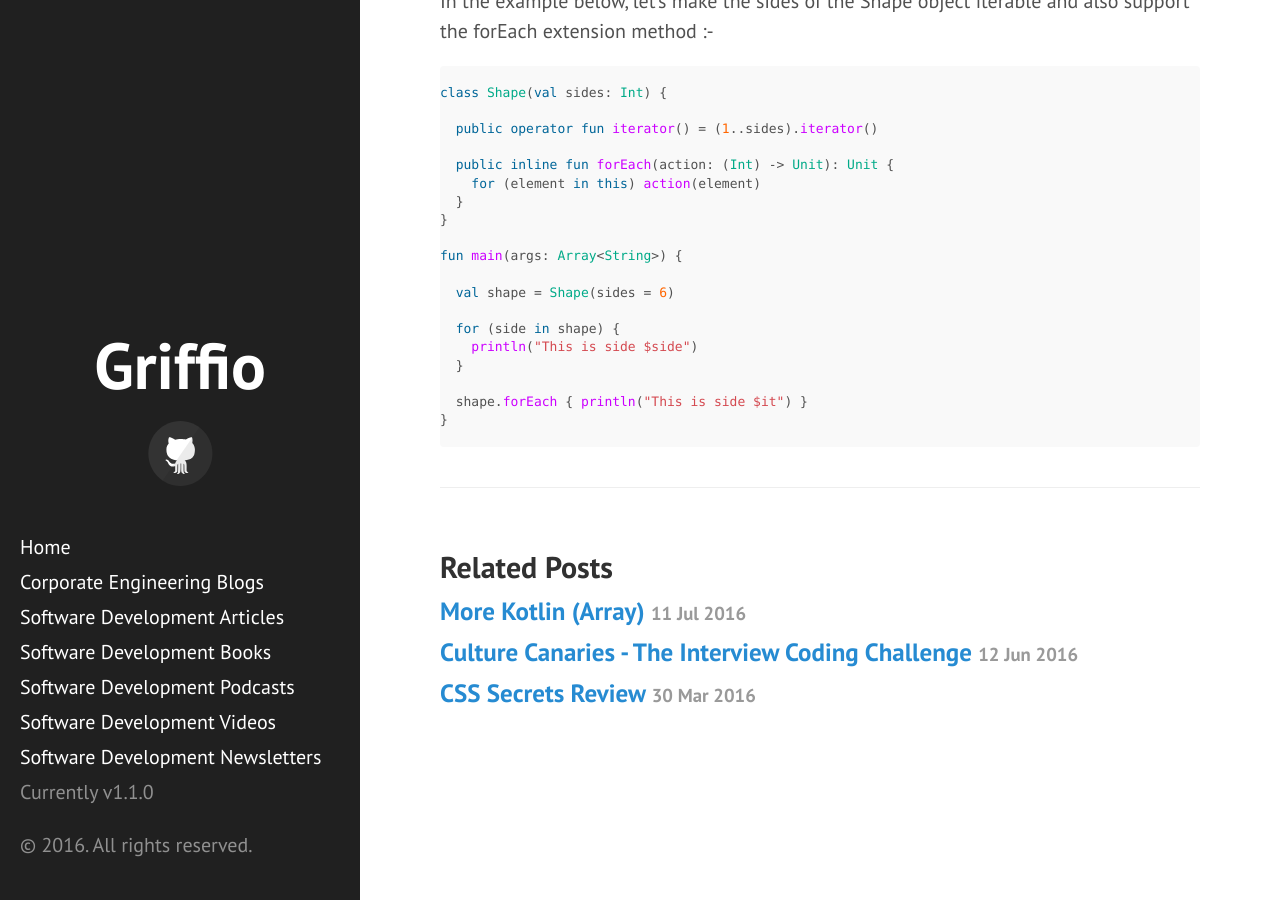
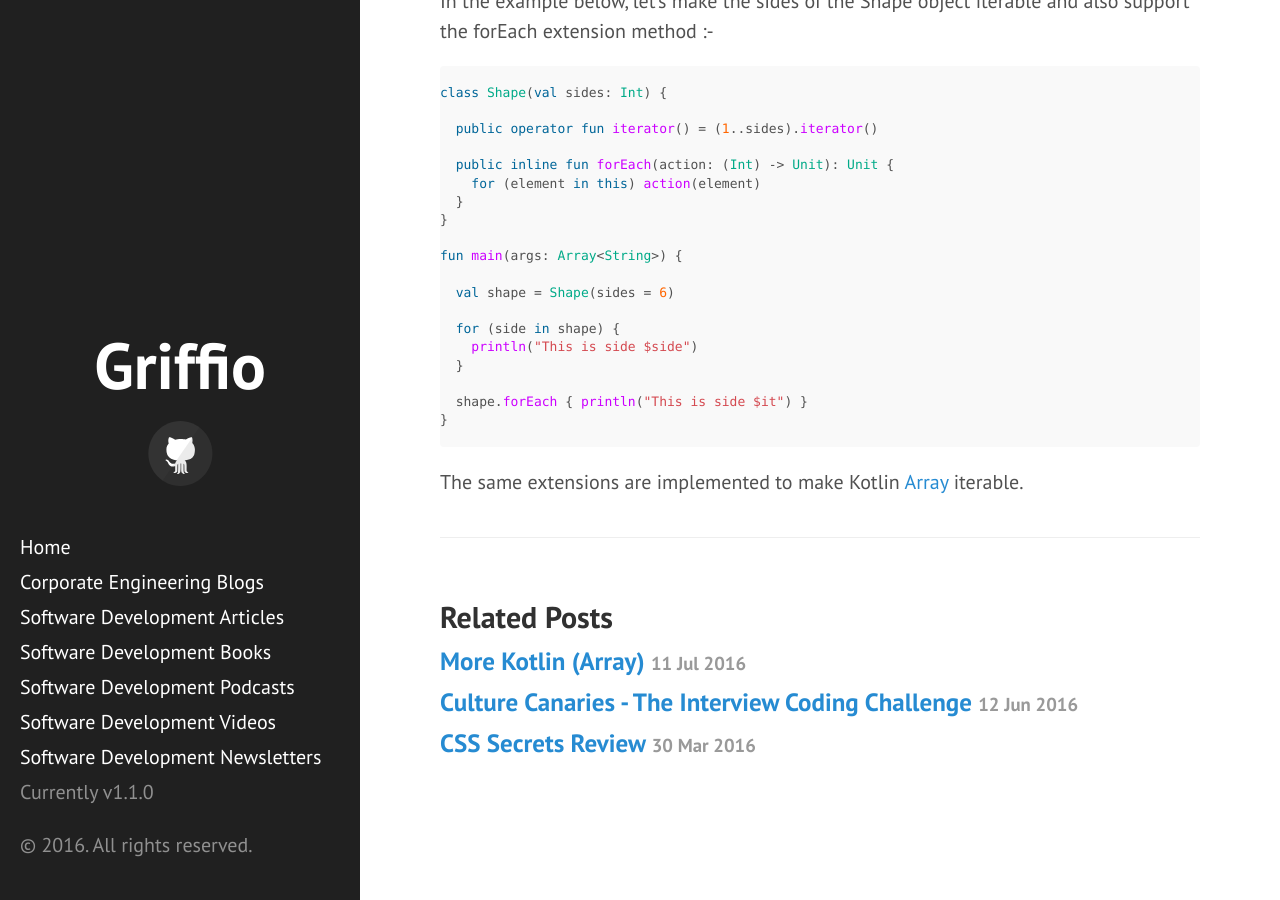
Before and after one commit to griffio/griffio.github.io, a Jekyll site: the page built from _posts/2016-07-25-More-Kotlin-Loops.md, in a window 1280 px wide and 900 px high, scrolled down 1328 px. Built offline with Jekyll 4.4.1, drawn with Linux system fonts in a browser that asks for light colours; some web fonts are replaced.

Commit message:
Update 2016-07-25-More-Kotlin-Loops.md

````diff
--- a/_posts/2016-07-25-More-Kotlin-Loops.md
+++ b/_posts/2016-07-25-More-Kotlin-Loops.md
@@ -87,3 +87,5 @@ fun main(args: Array<String>) {
 }
 
 ```
+
+The same extensions are implemented to make Kotlin [Array](https://github.com/JetBrains/kotlin/blob/1.0.3/core/builtins/native/kotlin/Array.kt#L59) iterable.
````
